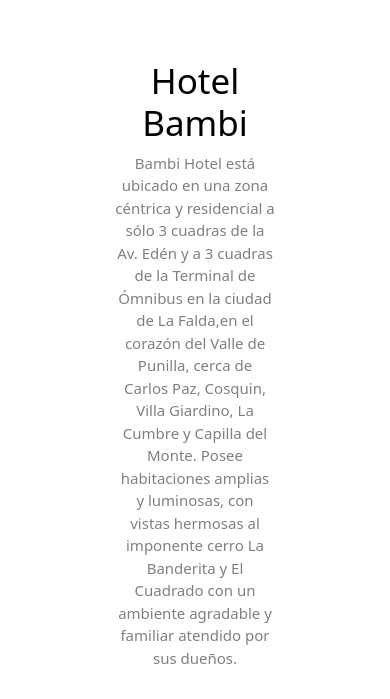
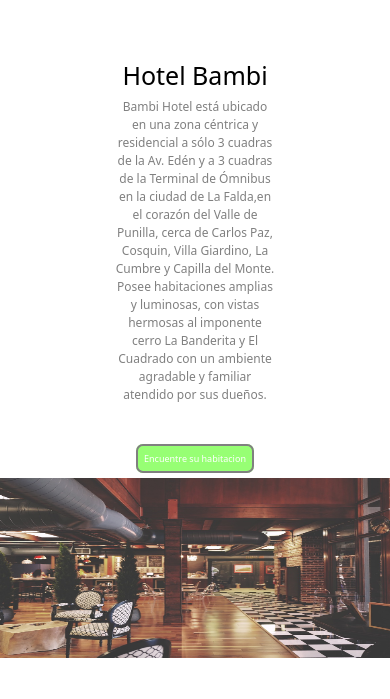
Before and after one commit to BSElias/Bambi, a plain HTML site: page index.html in a window 390 px wide. Shown: the part 866-1565 px from the top of the page. Drawn offline with nearby package versions, Linux system fonts and the light colour scheme.

Commit message:
Ajuste de MQ

```diff
--- a/css/style.css
+++ b/css/style.css
@@ -87,20 +87,20 @@ header nav{
 }
 .contacto div{
     width: 50%;
-    text-align: center;
+    text-align:center;
     margin: 50px;
 }
 .contacto div h2{
-    font-size: 52px;
+    font-size: 45px;
     color: black;
 }
 .contacto div p{
-    font-size: 20px;
+    font-size: 18px;
     color: grey;
 }
 .contacto div a{
     border: 2px solid grey;
-    font-size: 20px;
+    font-size: 18px;
     color: white;
     background-color: rgba(99, 255, 47, 0.666);
     padding: 6px;
@@ -471,7 +471,7 @@ label{
 
 /**-- @Media -- **/
 
-@media screen and (max-width:1002px) {
+@media screen and (max-width:1196px) {
     .hero h1{
         font-size: 55px;
 
@@ -485,12 +485,72 @@ label{
         width: 480px;
         height: 580px;
     }
+    .hero a{
+        font-size: 20px;
+    }
+    .contacto div h2{
+        font-size: 38px;
+    }
+    .contacto div p{
+        font-size: 15px;
+    }
+    .contacto div a{
+        font-size: 13px;
+    }
 
 
 }
-@media screen and (max-width:999px){
+@media screen and (max-width:1144px){
+    .contacto div h2{
+        font-size: 30px;
+    }
+    .contacto div p{
+        font-size: 12px;
+    }
+    .contacto div a{
+        font-size: 9px;
+    }
+    .contacto img{
+        width: 750px;
+        height: 460px;
+    }
 
 }
+
+@media screen and (max-width:1083px){
+    .contacto div h2{
+        font-size: 30px;
+    }
+    .contacto div p{
+        font-size: 10px;
+    }
+    .contacto div a{
+        font-size: 9px;
+    }
+    .contacto img{
+        width: 700px;
+        height: 410px;
+    }
+}
+
+@media screen and (max-width:1008px){
+    .contacto div h2{
+        font-size: 25px;
+    }
+    .contacto div p{
+        font-size: 9px;
+    }
+    .contacto div a{
+        font-size: 9px;
+    }
+    .contacto img{
+        width: 650px;
+        height: 350px;
+    }
+}
+
+
+
 @media screen and (max-width:950px){
 
     .grid-galeria{
@@ -505,6 +565,26 @@ label{
         grid-column: span 3;
     }
 }
+
+@media screen and (max-widht:918px){
+    .contacto{
+        flex-direction: column;
+    }
+    .contacto div h2{
+        font-size: px;
+    }
+    .contacto div p{
+        font-size: px;
+    }
+    .contacto div a{
+        font-size: px;
+    }
+    .contacto img{
+        width: 500px;
+        height: 300px;
+    }
+}
+
 @media screen and (max-width: 895px){
     .hero h1{
         font-size: 50px;
@@ -520,10 +600,10 @@ label{
         text-align: center;
     }
     .contacto div h2{
-        font-size: 40px;
+        font-size: 30px;
     }
     .contacto div p{
-        font-size: 18px;
+        font-size: 15px;
     }
     .contacto img{
         width: 700px;
@@ -596,13 +676,13 @@ label{
         font-size: 13px;
     }
     .contacto div h2{
-        font-size: 35px;
+        font-size: 25px;
     }
     .contacto div p{
         font-size: 15px;
     }
     .contacto img{
-        width: 480px;
+        width: 450px;
         height: 200px;
     }
     .descuentos h3{
@@ -627,8 +707,14 @@ label{
         width: 55%;
         margin: 10px;
     }
+    .contcto div h2{
+        font-size: 18px;
+    }
+    .contacto div p{
+        font-size: 12px;
+    }
     .contacto img{
-        width: 450px;
+        width: 430px;
         height: 180px;
     }
     .grid-galeria{
@@ -641,3 +727,12 @@ label{
         flex-direction: column;
     }
 }
+
+@media screen and (max-width:379px){
+    .contacto div h2{
+        font-size: 12px;
+    }
+    .contacto div p{
+        font-size: 10px;
+    }
+}
```
